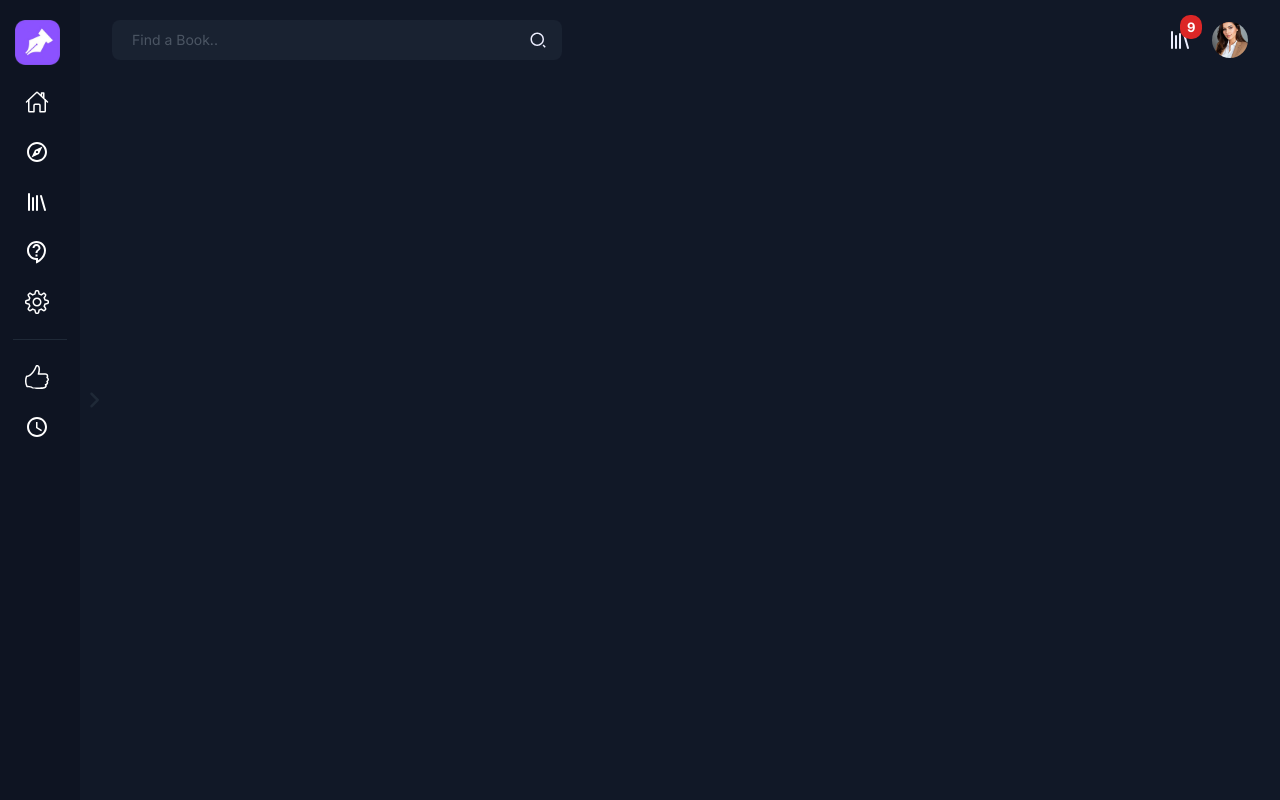
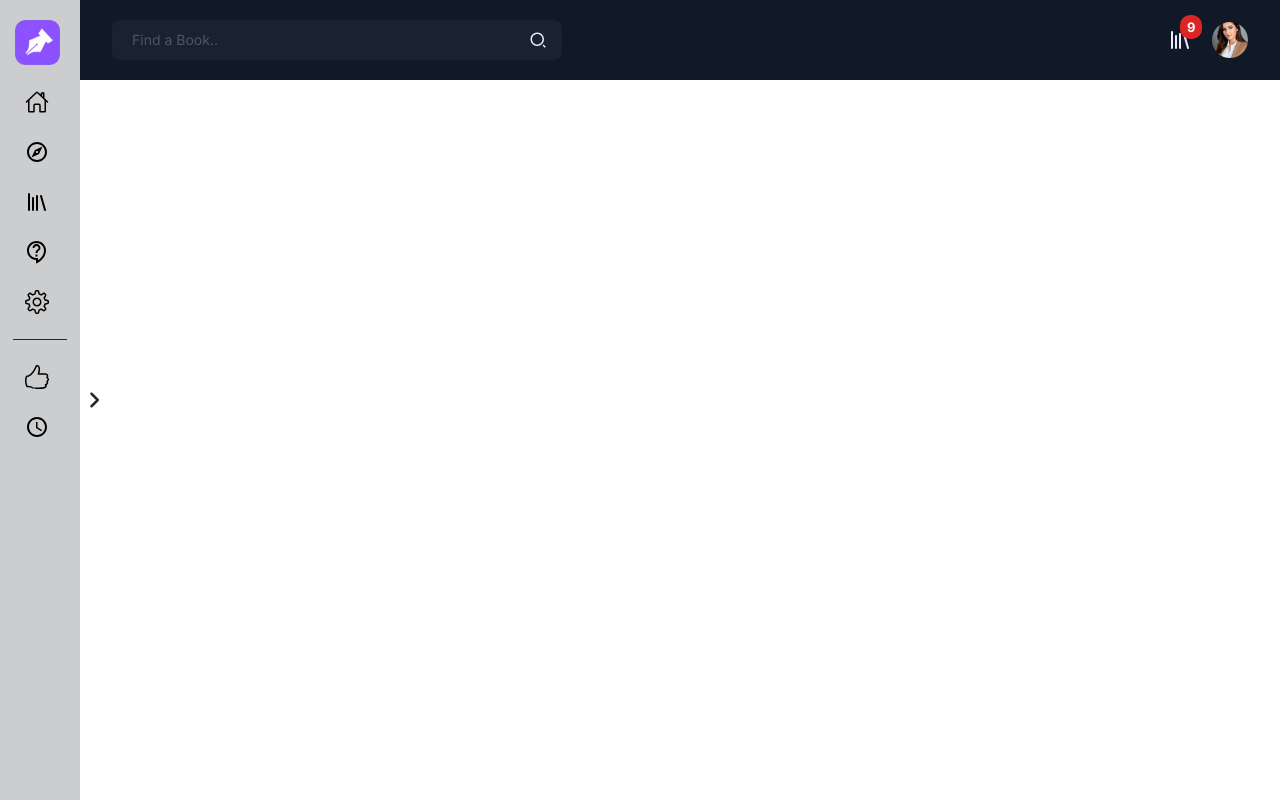
Before and after one commit to kevindermot99/gamezilla, a React (Vite) app: page /app in a window 1280 px wide. Built offline with nearby package versions, Linux system fonts and the light colour scheme; a web font is replaced by a local one.

Commit message:
body bg made dynamic

```diff
--- a/src/pagez.jsx
+++ b/src/pagez.jsx
@@ -20,7 +20,7 @@ const Pagez = () => {
 
   return (
     // !loading && (
-    <main className='relative bg-gray-900 text-white flex'>
+    <main className='relative bg-white dark:bg-gray-900 text-black dark:text-white flex'>
       <div className="loader-overlay" id="loader-overlay">
         <div className="loader"></div>
       </div>
```
